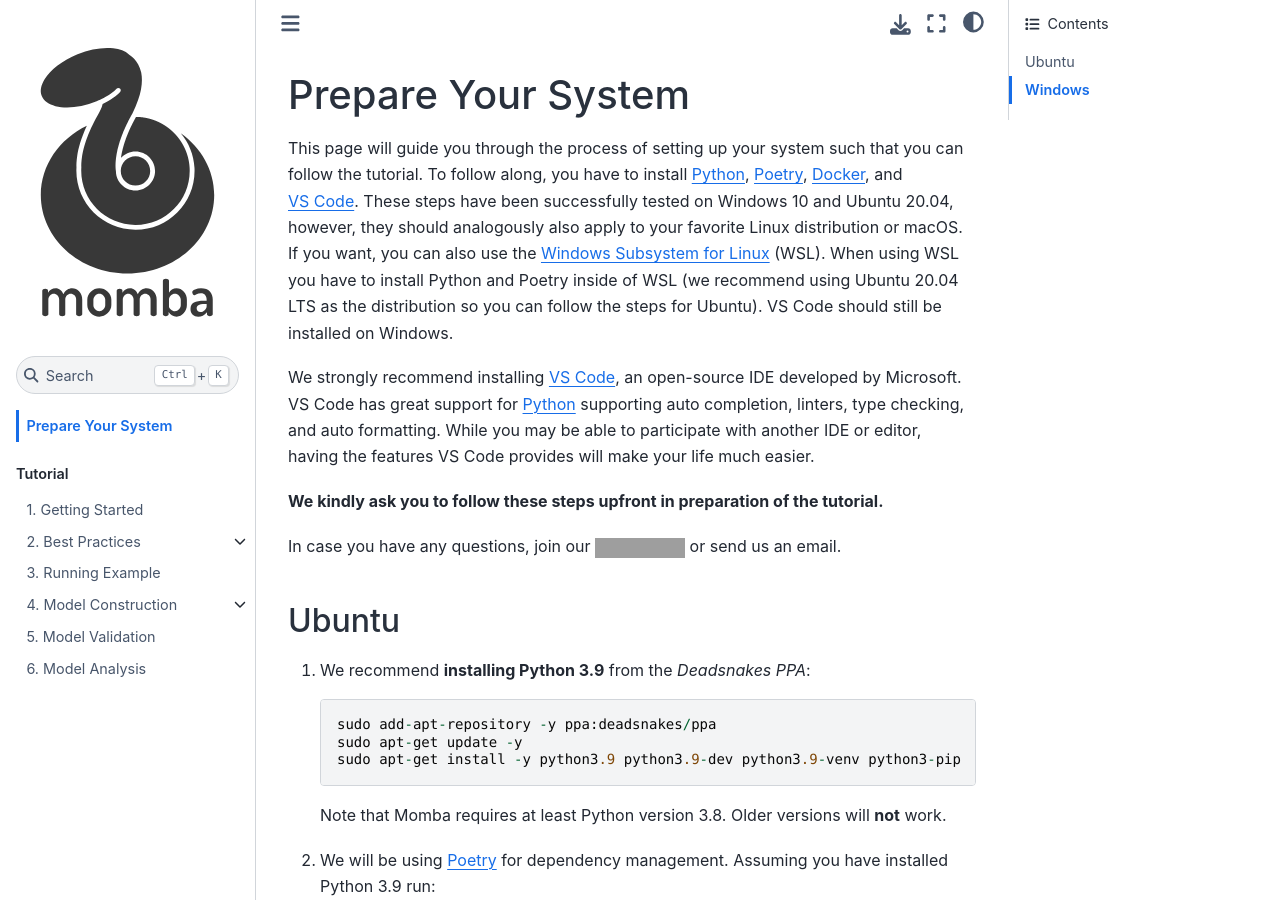
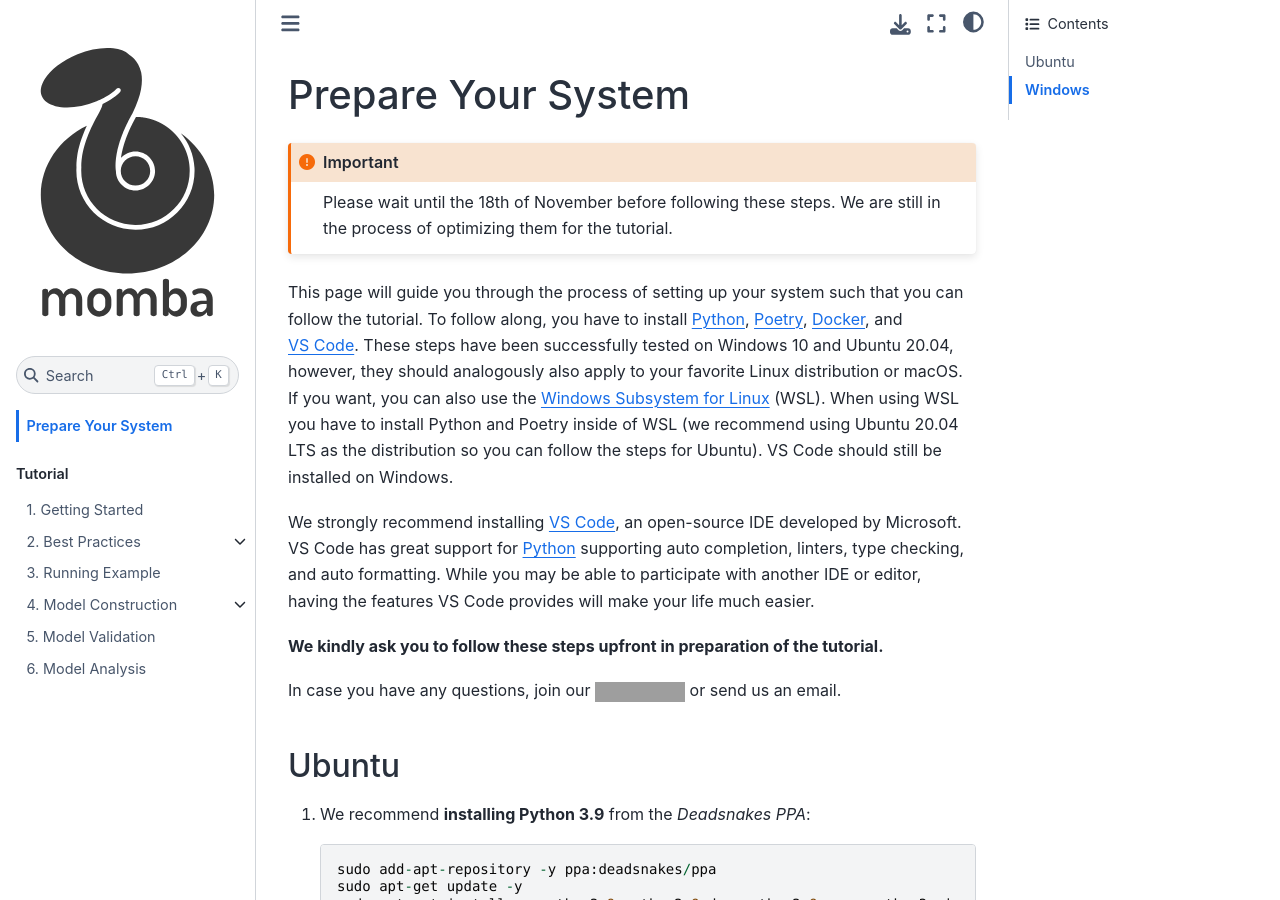
Before and after one commit to udsdepend/fm21-momba-tutorial, a Jupyter Book: the page built from book/preparation.md, in a window 1280 px wide and 900 px high. Built offline with Jupyter Book 1.0.4 settings and Sphinx 7.4.7 and the Sphinx Book theme 1.1.4, drawn with Linux system fonts in a browser that asks for light colours; grey boxes are pictures that could not be loaded.

Commit message:
change preparation

````diff
--- a/book/preparation.md
+++ b/book/preparation.md
@@ -1,4 +1,8 @@
 # Prepare Your System
+
+```{important}
+Please wait until the 18th of November before following these steps. We are still in the process of optimizing them for the tutorial.
+```
 
 This page will guide you through the process of setting up your system such that you can follow the tutorial.
 To follow along, you have to install [Python](https://www.python.org/), [Poetry](https://python-poetry.org/), [Docker](https://docker.io), and [VS Code](https://code.visualstudio.com).
````
